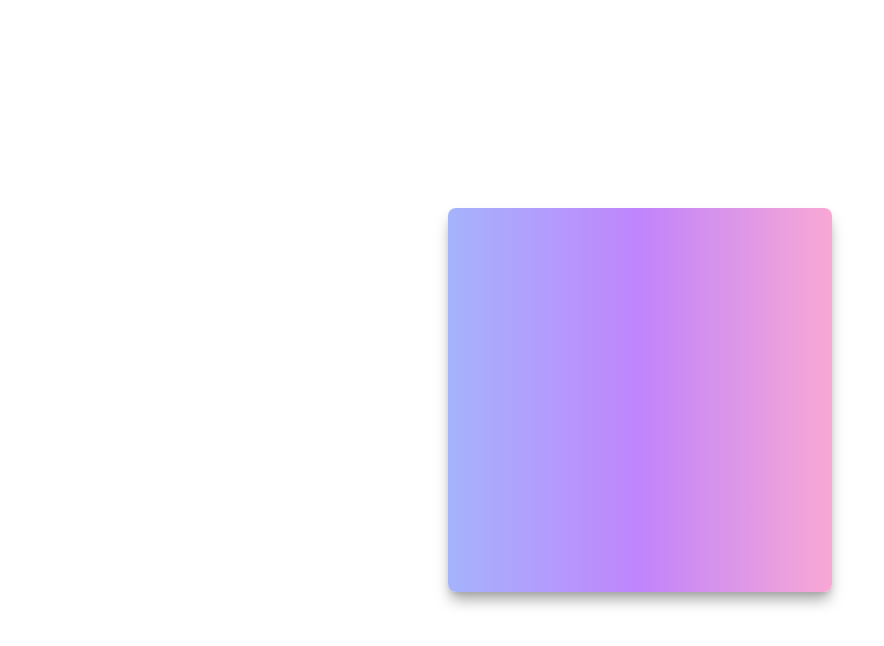
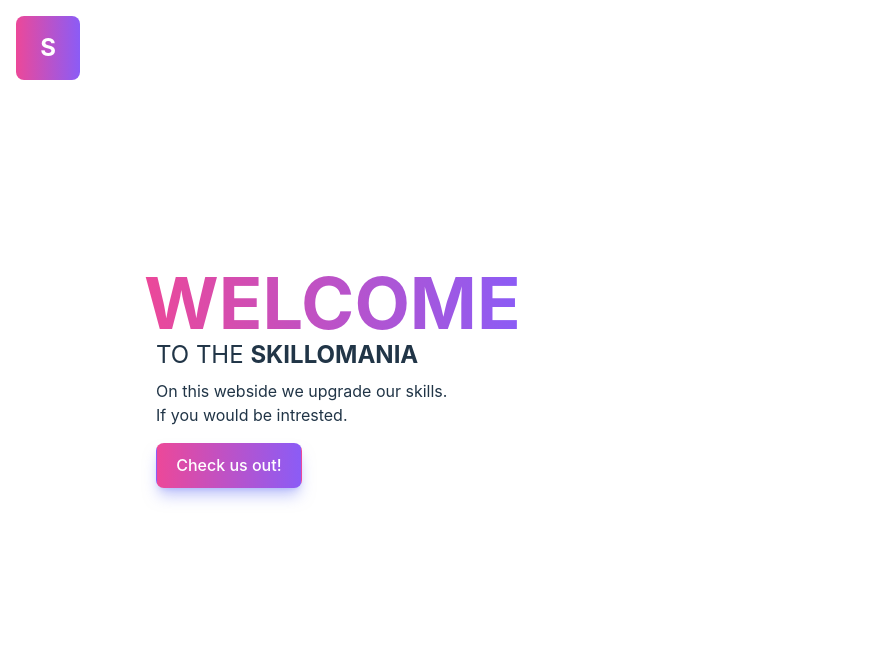
Before and after one commit to avemike/Skillomania, a React (Vite) app in the folder client/: page / in a window 1280 px wide. Shown: the top 646 px of the page, without its empty margins (0-884 px from the left). Built offline with nearby package versions, Linux system fonts and the light colour scheme.

Commit message:
add front page example

```diff
--- a/client/src/App.tsx
+++ b/client/src/App.tsx
@@ -8,7 +8,22 @@ function App() {
 
   return (
     <>
-      <div className="w-96 h-96 bg-gradient-to-r from-indigo-300 via-purple-400 to-pink-300 rounded-lg shadow-lg shadow-neutral-400"></div>
+      <div className="absolute left-4 top-4 w-16 h-16 bg-gradient-to-r from-pink-500 to-violet-500 rounded-lg flex items-center justify-center text-white font-bold  text-2xl">
+        S
+      </div>
+      <div className="flex flex-col items-start absolute left-36 top-1/3">
+        <h1 className="font-bold text-7xl bg-clip-text text-transparent bg-gradient-to-r from-pink-500 to-violet-500">
+          WELCOME
+        </h1>
+        <h2 className="text-2xl mx-3 mb-2">
+          TO THE <b>SKILLOMANIA</b>
+        </h2>
+        <p className="mx-3">On this webside we upgrade our skills.</p>
+        <p className="mx-3 mb-4">If you would be intrested.</p>
+        <button className="mx-3 hover:shadow-indigo-300/50 shadow-lg shadow-indigo-400/50 text-white bg-gradient-to-r from-pink-500 to-violet-500">
+          Check us out!
+        </button>
+      </div>
     </>
   );
 }
```
